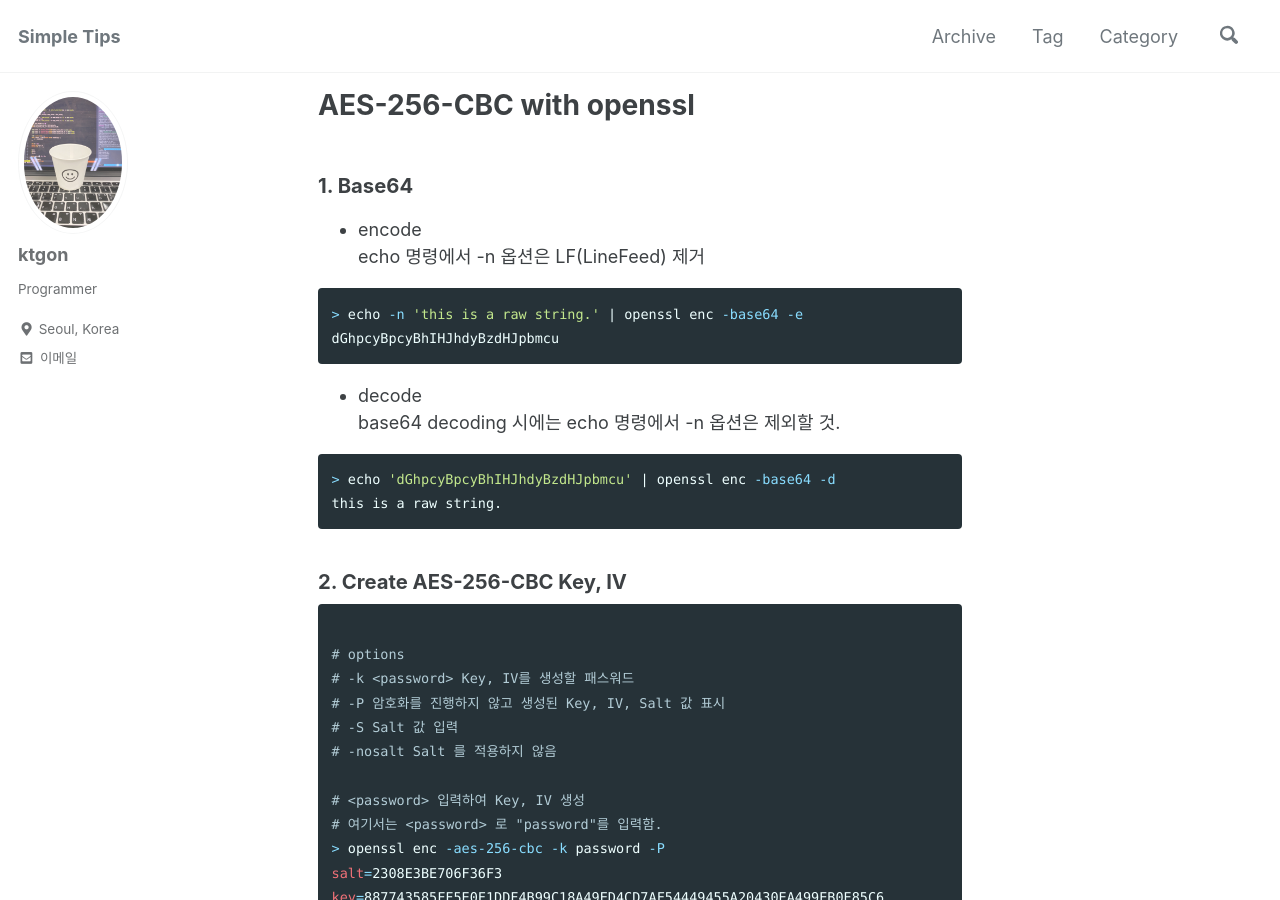
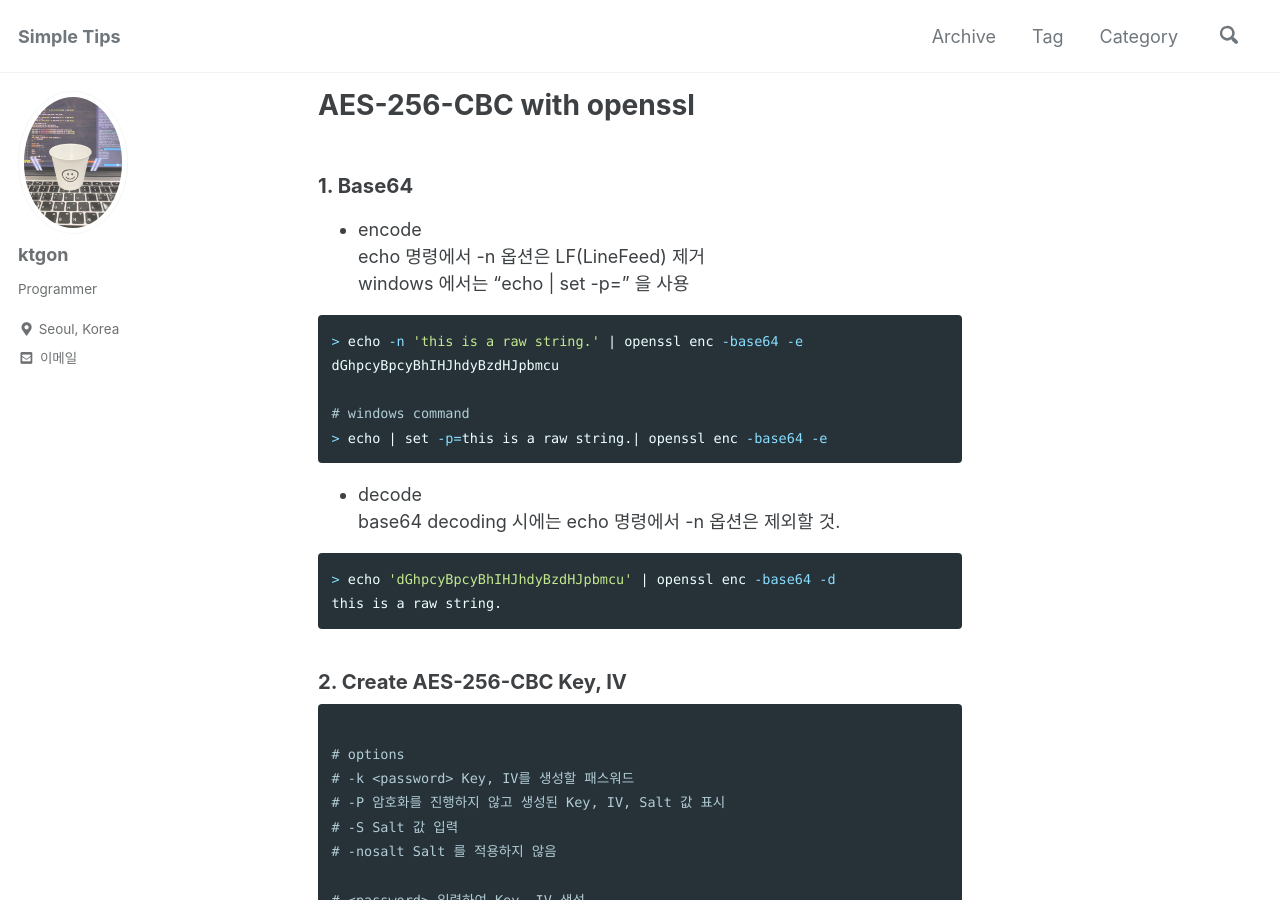
Before and after one commit to ktgon/ktgon.github.io, a Jekyll site: the page built from _posts/2021-06-04-openssl-aes.md, in a window 1280 px wide and 900 px high. Built offline with Jekyll 4.4.1, drawn with Linux system fonts in a browser that asks for light colours; cached includes are drawn as plain includes; comment, search, counter and statistics services are not loaded.

Commit message:
2021-06-04-openssl-aes.md - windows echo 내용 추가

````diff
--- a/_posts/2021-06-04-openssl-aes.md
+++ b/_posts/2021-06-04-openssl-aes.md
@@ -9,10 +9,14 @@ tags: openssl aes-256-cbc base64
 
 - encode
   echo 명령에서 -n 옵션은 LF(LineFeed) 제거
+  windows 에서는 "echo | set -p=" 을 사용
 
 ```bash
 > echo -n 'this is a raw string.' | openssl enc -base64 -e
 dGhpcyBpcyBhIHJhdyBzdHJpbmcu
+
+# windows command
+> echo | set -p=this is a raw string.| openssl enc -base64 -e
 ```
 - decode
   base64 decoding 시에는 echo 명령에서 -n 옵션은 제외할 것.
````
